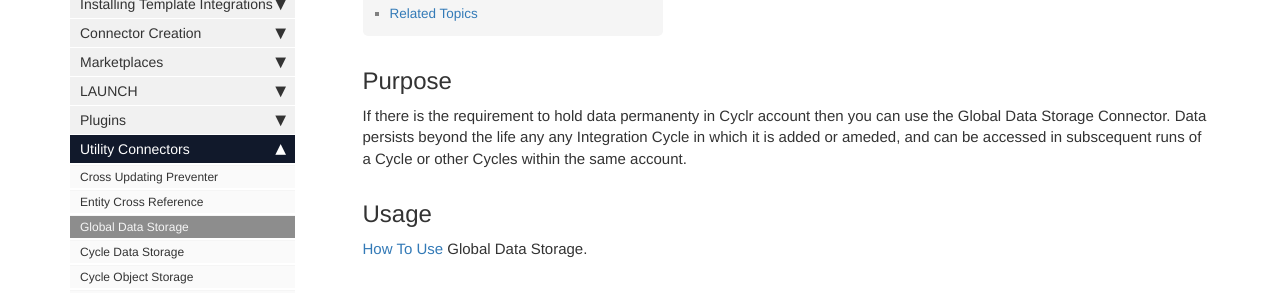
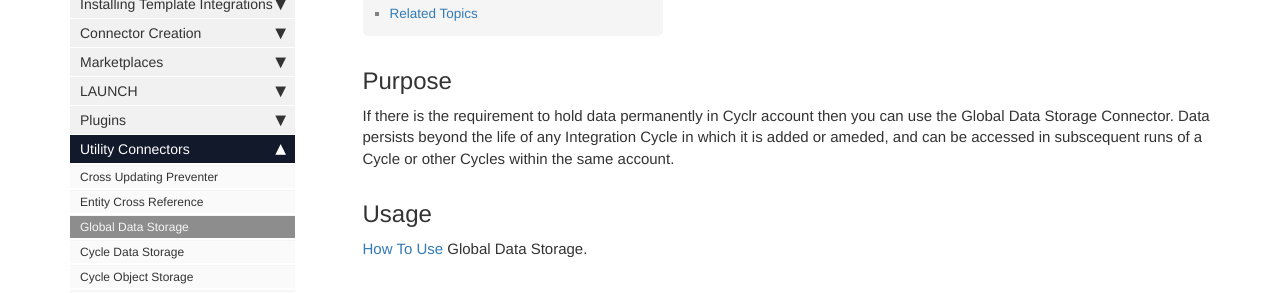
Before and after one commit to sneakysneak/docs, a Jekyll site: the page built from pages/utility-connectors/03-global-data-storage.md, in a window 1280 px wide. Shown: the part 226-519 px from the top of the page. Built offline with Jekyll 4.4.1, drawn with Linux system fonts in a browser that asks for light colours; comment, search, counter and statistics services are not loaded.

Commit message:
Update 03-global-data-storage.md

```diff
--- a/pages/utility-connectors/03-global-data-storage.md
+++ b/pages/utility-connectors/03-global-data-storage.md
@@ -7,7 +7,7 @@ tags: [utility-connector]
 
 ## Purpose
 
-If there is the requirement to hold data permanenty in Cyclr account then you can use the Global Data Storage Connector.  Data persists beyond the life any any Integration Cycle in which it is added or ameded, and can be accessed in subscequent runs of a Cycle or other Cycles within the same account.
+If there is the requirement to hold data permanently in Cyclr account then you can use the Global Data Storage Connector.  Data persists beyond the life of any Integration Cycle in which it is added or ameded, and can be accessed in subscequent runs of a Cycle or other Cycles within the same account.
 
 ## Usage
 
```
